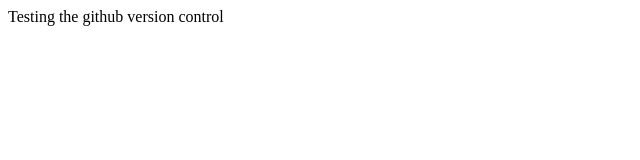
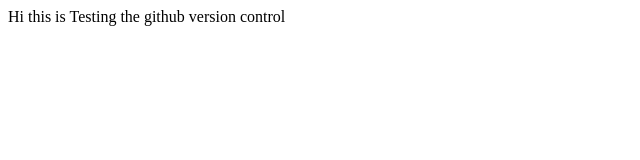
Before and after one commit to jiyo2sharecode/test.git.demo, a plain HTML site: page WebContent/index.html in a window 1280 px wide. Shown: the whole page, without its empty margins (0-640 px from the left). Drawn offline with Linux system fonts and the light colour scheme.

Commit message:
more changes in index.html

```diff
--- a/WebContent/index.html
+++ b/WebContent/index.html
@@ -5,6 +5,6 @@
 <title>Test GIT HUB</title>
 </head>
 <body>
-
+Hi this is
 Testing the github version control</body>
 </html>
```
